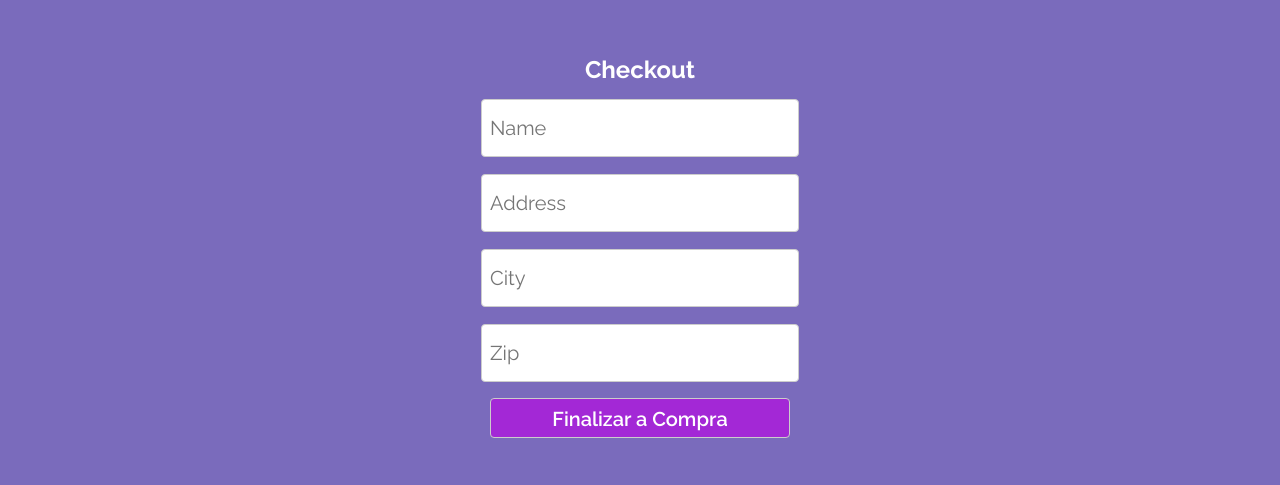
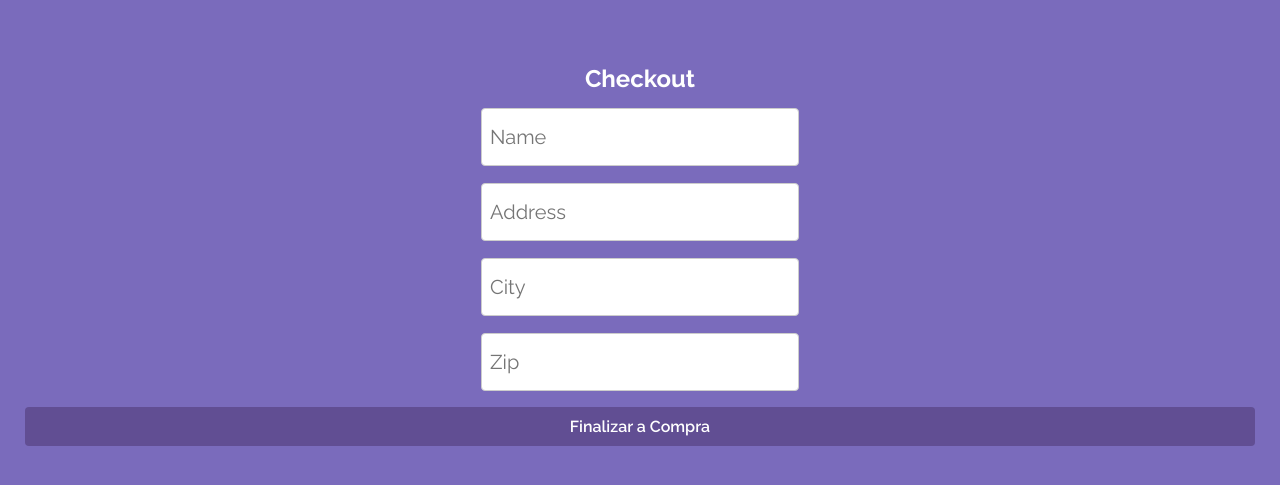
Before and after one commit to Kess220/Shop-Now_Front-End, a React (Vite) app: page /checkout in a window 1280 px wide. Shown: the part 169-654 px from the top of the page. Built offline with nearby package versions, Linux system fonts and the light colour scheme; a web font is replaced by a local one.

Commit message:
Update Checkout.jsx

```diff
--- a/src/pages/Checkout.jsx
+++ b/src/pages/Checkout.jsx
@@ -29,13 +29,13 @@ const Input = styled.input`
 `;
 
 const Button = styled.button`
-  width: 300px;
-  height: 40px;
-  padding: 8px;
-  margin-bottom: 16px;
-  border: 1px solid #ccc;
+  background-color: #614e93;
+  color: white;
+  padding: 10px 20px;
+  border: none;
   border-radius: 4px;
-  outline: none;
+  font-size: 16px;
+  cursor: pointer;
 `;
 
 const Checkout = () => {
@@ -126,11 +126,11 @@ const Checkout = () => {
                   </ProductInfo>
                   <QuantityContainer>
                     <QuantityButton onClick={handleDecreaseQuantity}>
-                      <IonIcon icon={removeOutline} />
+                      -
                     </QuantityButton>
                     <span>{quantity}</span>
                     <QuantityButton onClick={handleIncreaseQuantity}>
-                      <IonIcon icon={addOutline} />
+                     +
                     </QuantityButton>
                   </QuantityContainer>
                 </ProductContainer>
```
